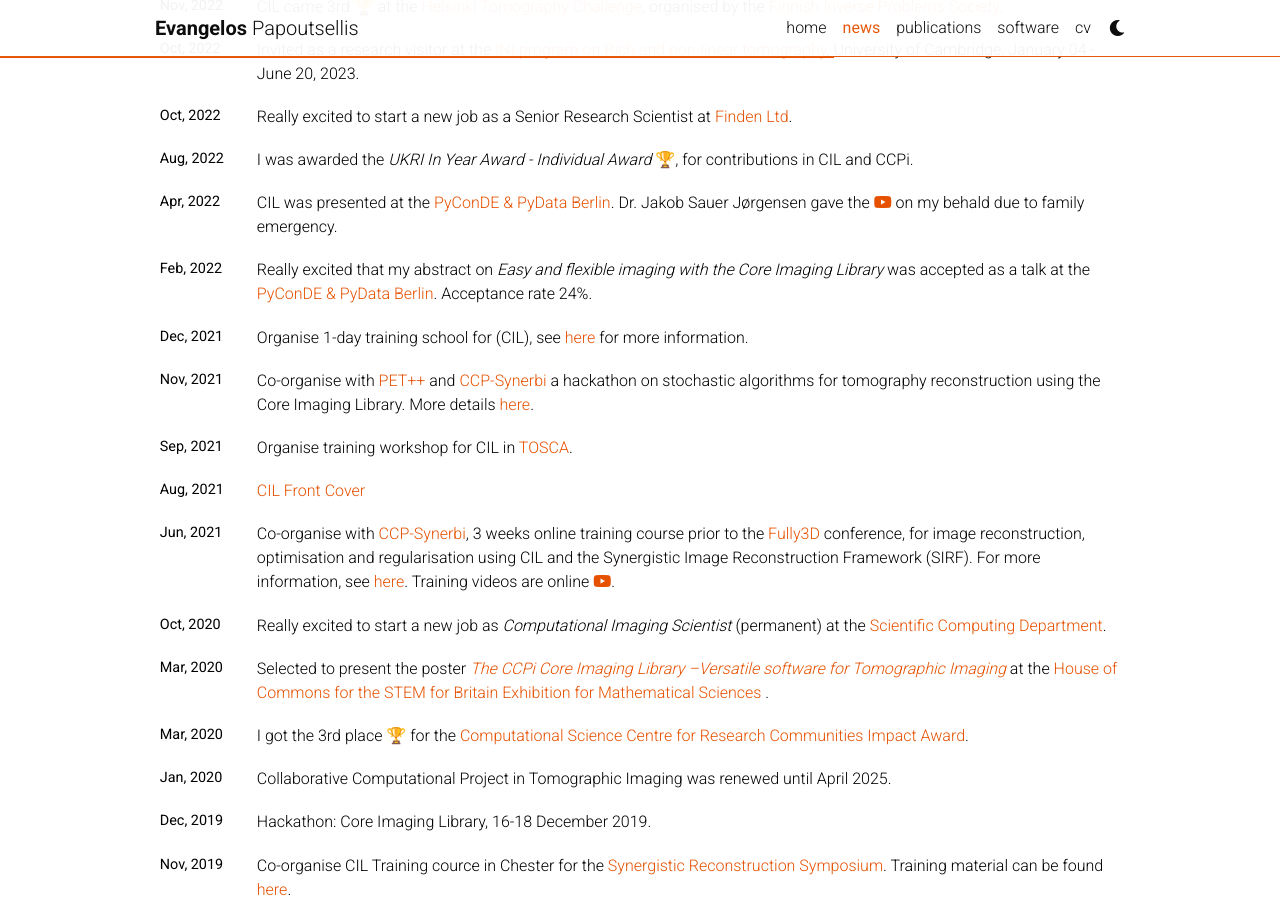
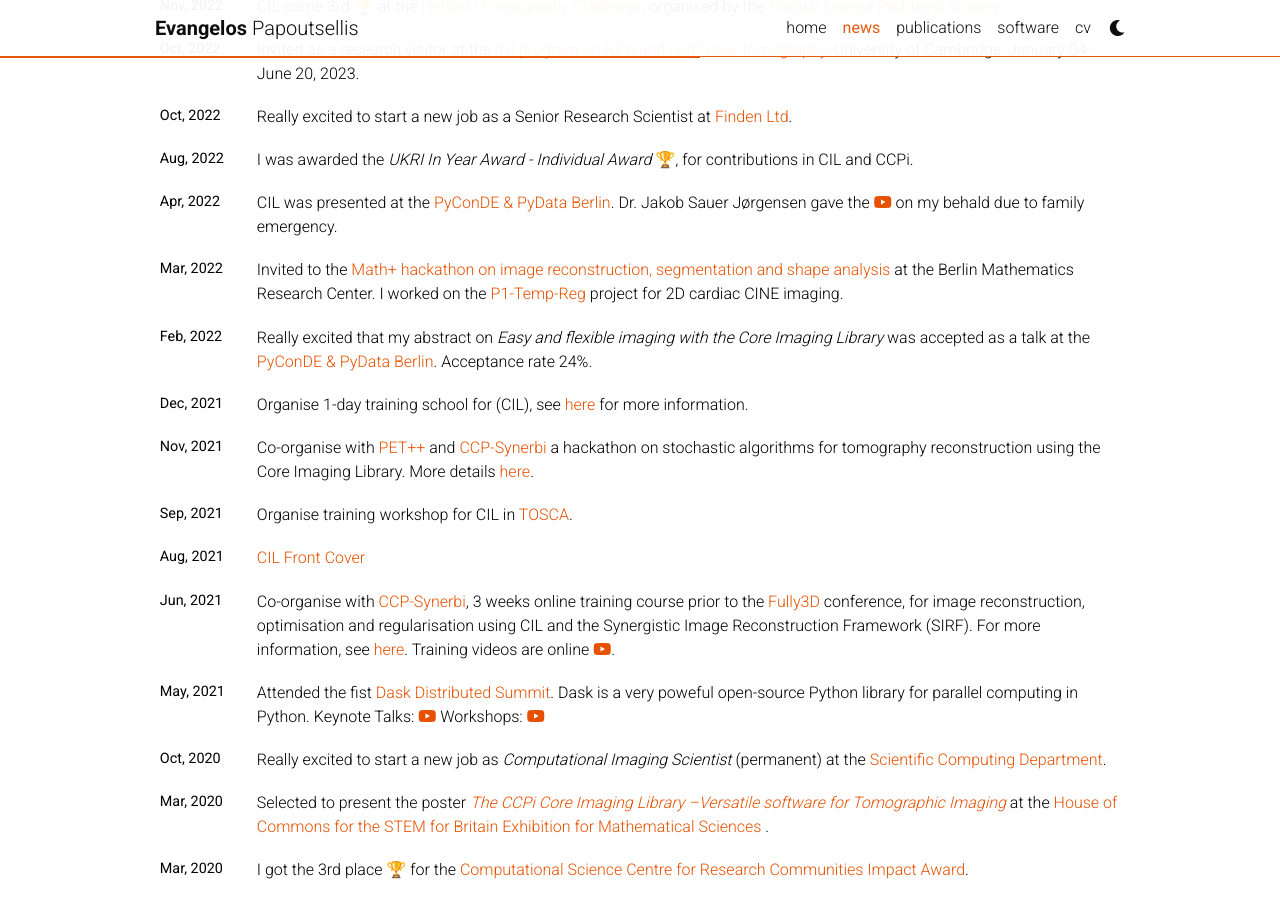
Before and after one commit to epapoutsellis/epapoutsellis.github.io, a Jekyll site: the page built from news.html, in a window 1280 px wide and 900 px high, scrolled down 456 px. Built offline with Jekyll 4.4.1, drawn with Linux system fonts in a browser that asks for light colours; emoji names are drawn with the system emoji font; comment, search, counter and statistics services are not loaded; a style sheet for code colours, icons or effects is not loaded.

Commit message:
add more news

```diff
--- a/_bibliography/papers.bib
+++ b/_bibliography/papers.bib
@@ -33,7 +33,8 @@ volume correction techniques are superior. Hence, dTV-regularised
 deconvolution can perform PVC and super-resolution in situations where a
 reliable segmentation cannot be achieved. With appropriate hyper-parameter
 selection, dTV deconvolution can preserve PET-unique features.}},
-contribution = {CO}
+contribution = {CO},
+medrxiv = {10.1101/2023.04.23.23289004v1}
 }
 
 
--- a/_layouts/bib_epaps.html
+++ b/_layouts/bib_epaps.html
@@ -149,6 +149,9 @@
           {%- if entry.arxiv %}
             <a href="http://arxiv.org/abs/{{ entry.arxiv }}" class="btn btn-sm z-depth-0" role="button">arXiv</a>
           {%- endif %}
+          {%- if entry.medrxiv %}
+            <a href="https://www.medrxiv.org/content/{{ entry.medrxiv }}" class="btn btn-sm z-depth-0" role="button">medrxiv</a>
+          {%- endif %}
           {%- if entry.bibtex_show %}
             <a class="bibtex btn btn-sm z-depth-0" role="button">Bib</a>
           {%- endif %}
```
Also changed, not shown: _news/2021_05_dask.md (added, +7 -0 lines), _news/2022_03_hackathon_berlin.md (added, +7 -0 lines).
